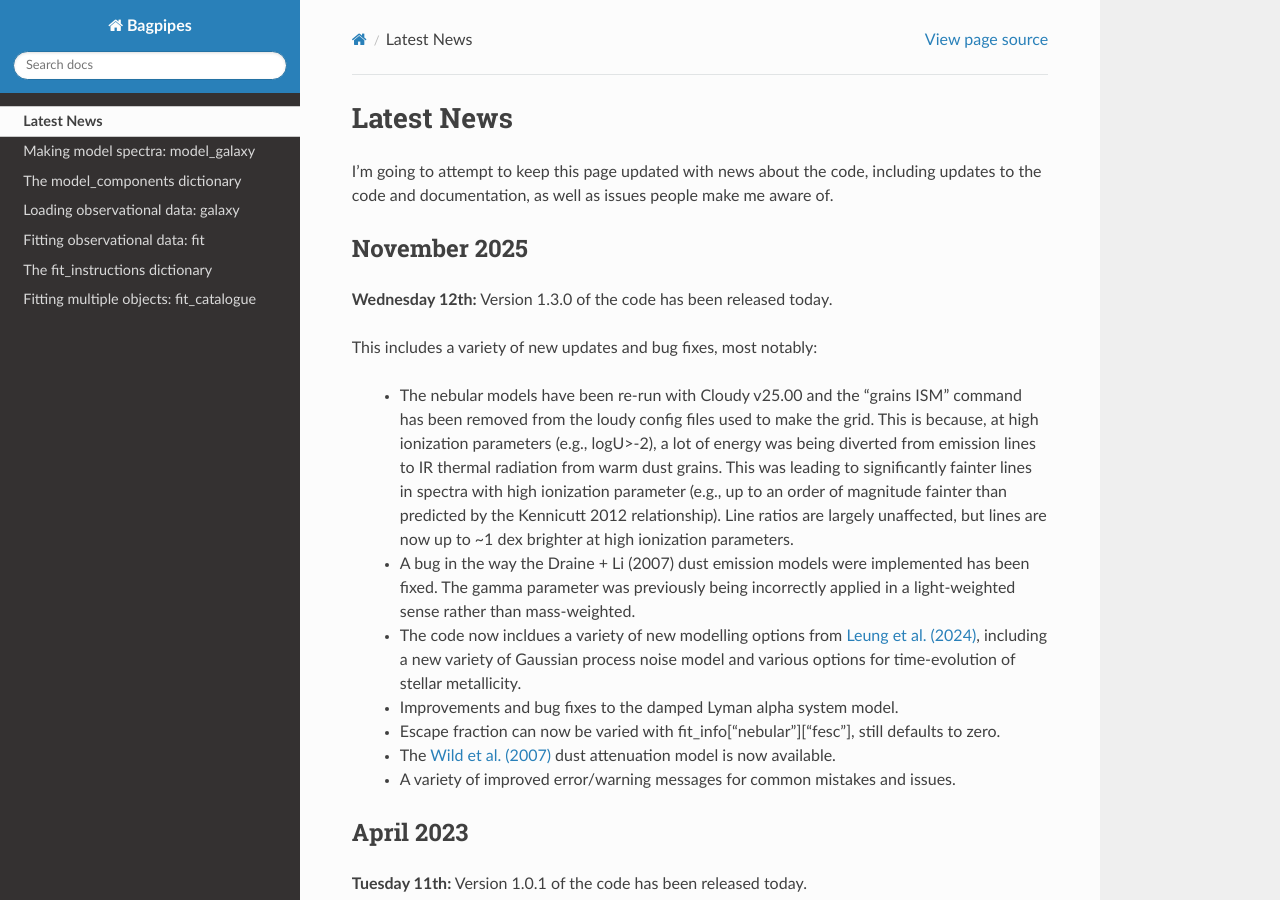
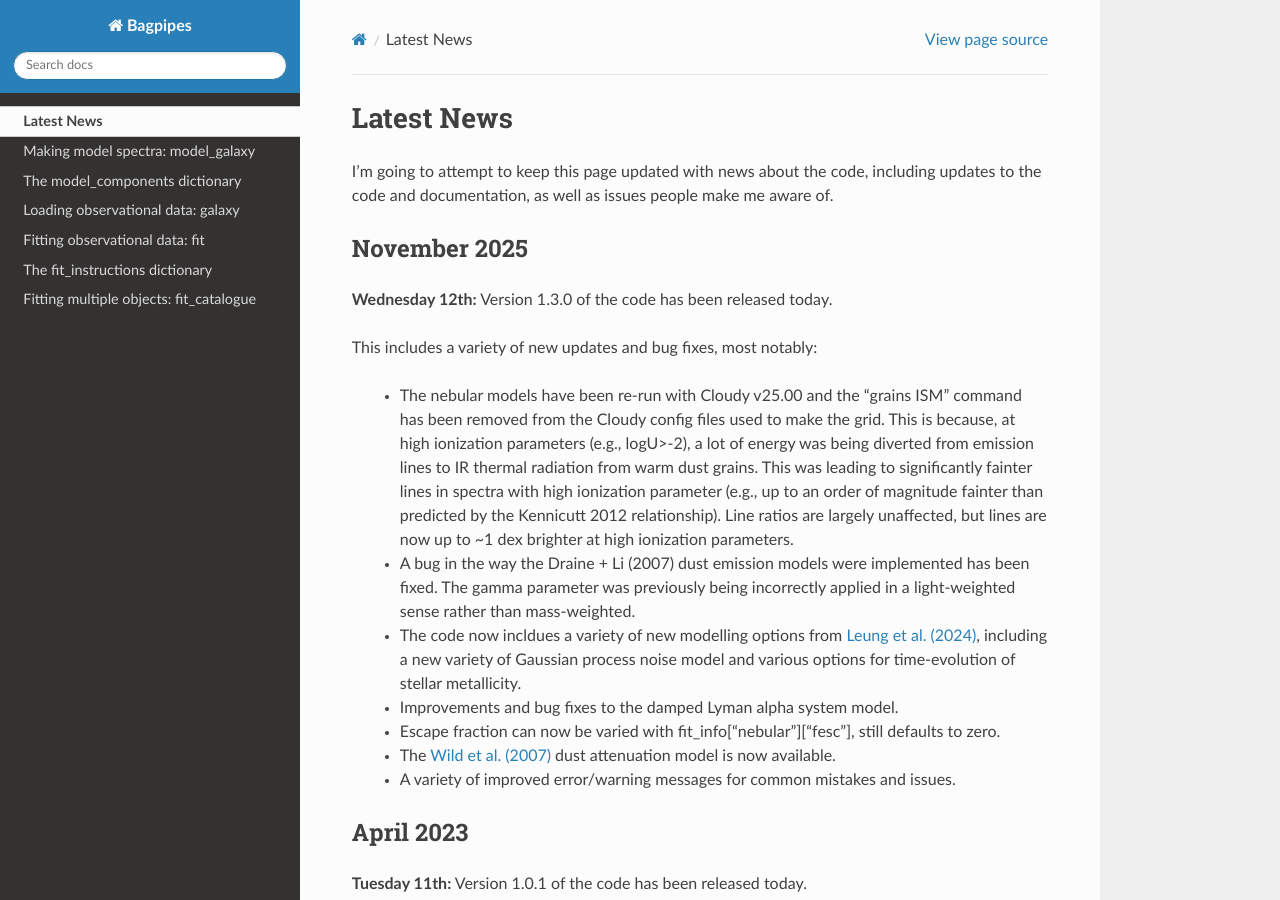
Before and after one commit to ACCarnall/bagpipes, a Sphinx documentation site: the page built from docs/latest_news.rst, in a window 1280 px wide and 900 px high. Built offline with Sphinx 7.4.7 and the Read the Docs theme 3.1.0, drawn with Linux system fonts in a browser that asks for light colours; pages that are not in the unit, such as notebooks, are missing from menus.

Commit message:
docs update

```diff
--- a/docs/latest_news.rst
+++ b/docs/latest_news.rst
@@ -12,7 +12,7 @@ November 2025
 
 This includes a variety of new updates and bug fixes, most notably:
 
- - The nebular models have been re-run with Cloudy v25.00 and the "grains ISM" command has been removed from the loudy config files used to make the grid. This is because, at high ionization parameters (e.g., logU>-2), a lot of energy was being diverted from emission lines to IR thermal radiation from warm dust grains. This was leading to significantly fainter lines in spectra with high ionization parameter (e.g., up to an order of magnitude fainter than predicted by the Kennicutt 2012 relationship). Line ratios are largely unaffected, but lines are now up to ~1 dex brighter at high ionization parameters.
+ - The nebular models have been re-run with Cloudy v25.00 and the "grains ISM" command has been removed from the Cloudy config files used to make the grid. This is because, at high ionization parameters (e.g., logU>-2), a lot of energy was being diverted from emission lines to IR thermal radiation from warm dust grains. This was leading to significantly fainter lines in spectra with high ionization parameter (e.g., up to an order of magnitude fainter than predicted by the Kennicutt 2012 relationship). Line ratios are largely unaffected, but lines are now up to ~1 dex brighter at high ionization parameters.
 
  - A bug in the way the Draine + Li (2007) dust emission models were implemented has been fixed. The gamma parameter was previously being incorrectly applied in a light-weighted sense rather than mass-weighted.
 
```
